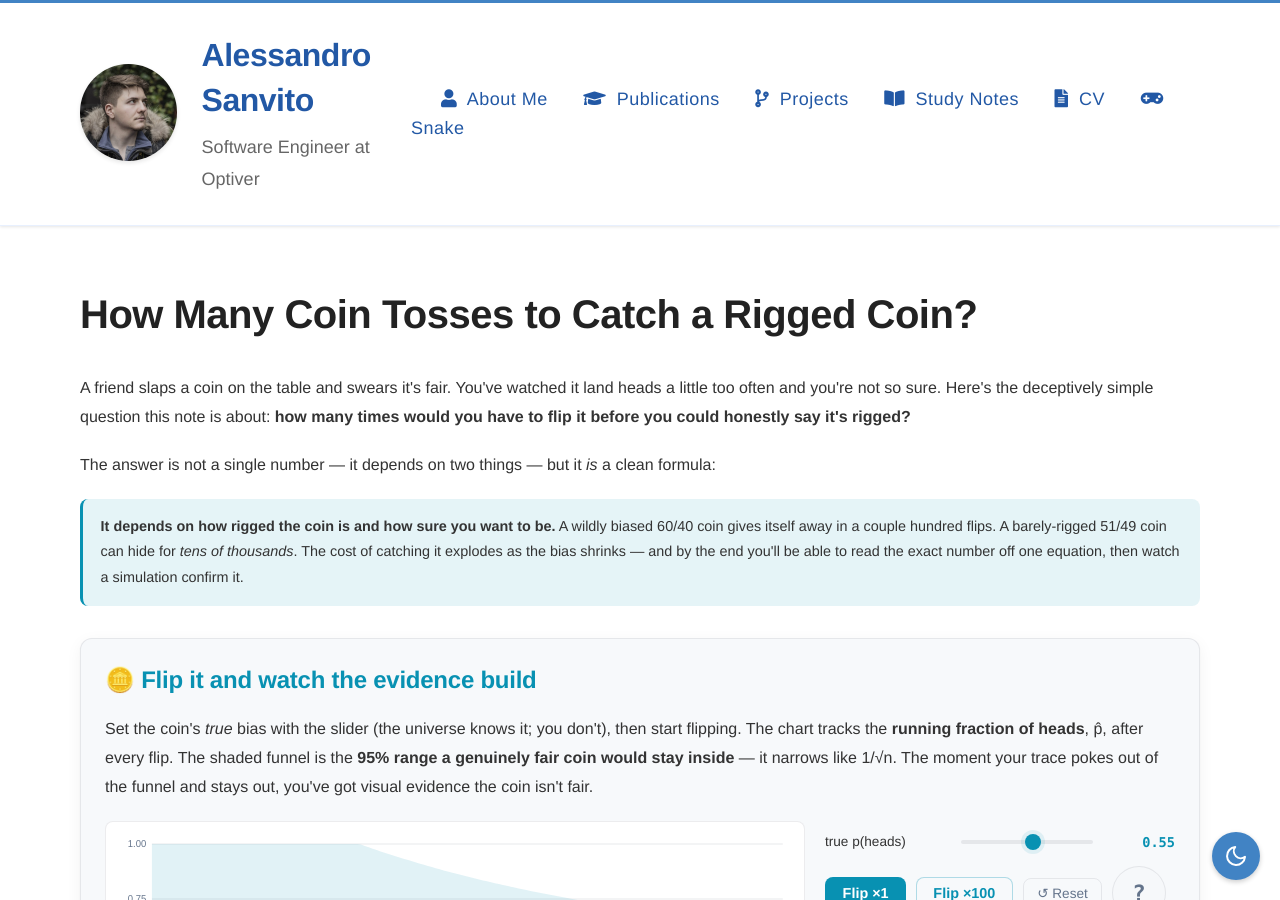
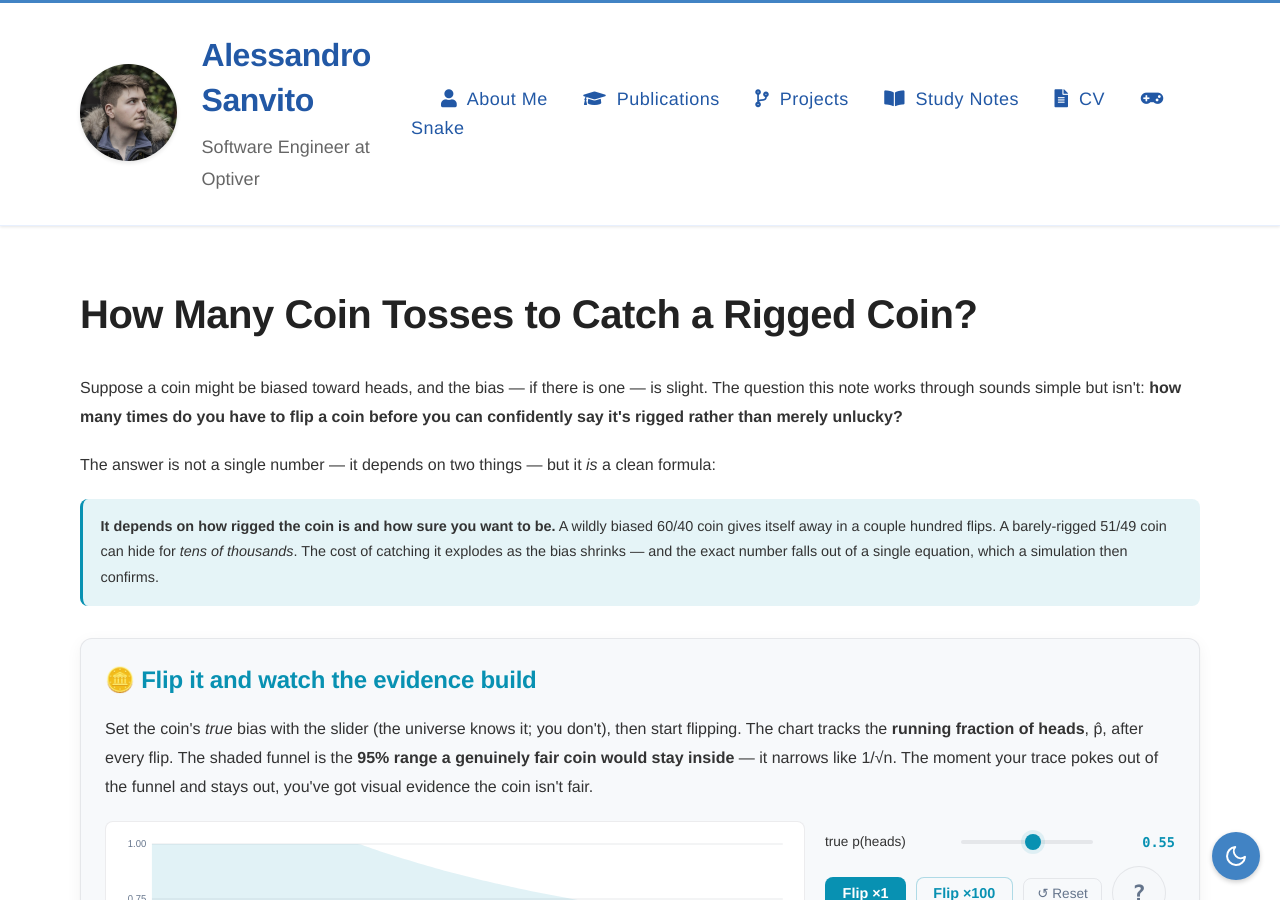
Before and after one commit to Alexdruso/Alexdruso.github.io, a Jekyll site: the page built from docs/_posts/2026-06-19-how-many-tosses-rigged-coin.html, in a window 1280 px wide and 900 px high. Built offline with Jekyll 4.4.1, drawn with Linux system fonts in a browser that asks for light colours.

Commit message:
Rework study-note tone to neutral, concept-first self-study voice (#22)
The five interactive study notes opened with audience-facing hooks
("when I first met X at university... the refresher I wish I'd had",
"Meet Luca", "A friend slaps a coin on the table") and reader promises
("by the end of this post you'll...", "...live in your browser"). These
read as if pitched to an audience rather than written to learn the
material.

Rewrite each note's intro, body asides, and front-matter excerpt to open
concept-first: state what the concept is and the question the note
answers, then unpack it. Narrative devices that genuinely carry the math
(Luca for MDPs, the coin for hypothesis testing) are kept but introduced
after the concept rather than as the opening story. Markup, demos, and
JS are untouched — prose only.

Codify the new voice in docs/_posts/CLAUDE.md with a "Writing voice"
section so future notes follow it.


Claude-Session: https://claude.ai/code/session_01C5gj4GpxYr8KLVXtMA4rbY

Co-authored-by: Claude <noreply@anthropic.com>

```diff
--- a/docs/_posts/2026-06-19-how-many-tosses-rigged-coin.html
+++ b/docs/_posts/2026-06-19-how-many-tosses-rigged-coin.html
@@ -3,7 +3,7 @@ layout: post
 title: "How Many Coin Tosses to Catch a Rigged Coin?"
 date: 2026-06-19
 categories: [Statistics, Interactive]
-excerpt: "A friend swears the coin is fair; you suspect it leans heads. How many flips would actually settle it? Flip a coin live and watch the evidence pile up, see a p-value light up, push the false-alarm and missed-detection curves apart, then read off the exact number from one clean formula — and confirm it with a thousand simulated experiments. The punchline: near-fair coins are brutally expensive to expose, and the cost scales like 1/(p−½)²."
+excerpt: "How many flips does it take to confidently tell a rigged coin from a fair one? Flip a coin and watch the evidence pile up, see a p-value light up, push the false-alarm and missed-detection curves apart, then read the exact number off one clean formula — and confirm it with a thousand simulated experiments. The punchline: near-fair coins are expensive to expose, and the cost scales like 1/(p−½)²."
 ---
 
 {% include study-note-styles.html %}
@@ -47,9 +47,10 @@ excerpt: "A friend swears the coin is fair; you suspect it leans heads. How many
 </style>
 
 <p>
-  A friend slaps a coin on the table and swears it's fair. You've watched it land heads a little too
-  often and you're not so sure. Here's the deceptively simple question this note is about:
-  <strong>how many times would you have to flip it before you could honestly say it's rigged?</strong>
+  Suppose a coin might be biased toward heads, and the bias — if there is one — is slight. The
+  question this note works through sounds simple but isn't:
+  <strong>how many times do you have to flip a coin before you can confidently say it's rigged rather
+  than merely unlucky?</strong>
 </p>
 
 <p>The answer is not a single number — it depends on two things — but it <em>is</em> a clean formula:</p>
@@ -57,8 +58,8 @@ excerpt: "A friend swears the coin is fair; you suspect it leans heads. How many
 <div class="ct-note se-note">
   <strong>It depends on how rigged the coin is and how sure you want to be.</strong> A wildly biased
   60/40 coin gives itself away in a couple hundred flips. A barely-rigged 51/49 coin can hide for
-  <em>tens of thousands</em>. The cost of catching it explodes as the bias shrinks — and by the end
-  you'll be able to read the exact number off one equation, then watch a simulation confirm it.
+  <em>tens of thousands</em>. The cost of catching it explodes as the bias shrinks — and the exact
+  number falls out of a single equation, which a simulation then confirms.
 </div>
 
 <!-- ============================================================ -->
```
Also changed, not shown: docs/_posts/2026-05-21-finding-optimal-policies-mdp.html (+4 -4 lines), docs/_posts/2026-05-30-boltzmann-machines-visually.html (+4 -4 lines), docs/_posts/2026-06-16-shannon-entropy-visually.html (+6 -5 lines), docs/_posts/2026-06-19-options-theory-visually.html (+7 -7 lines), docs/_posts/CLAUDE.md (+22 -0 lines).
